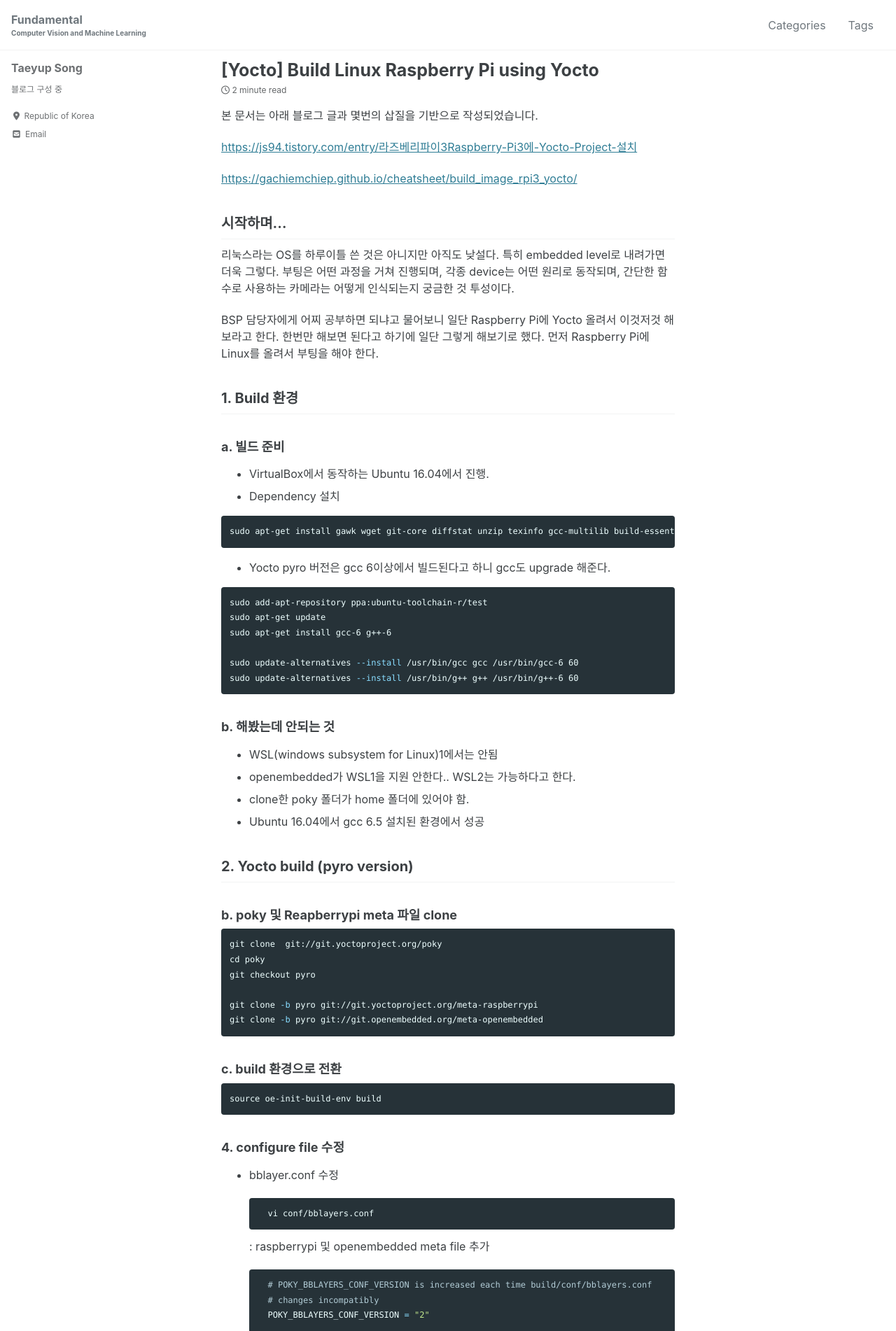
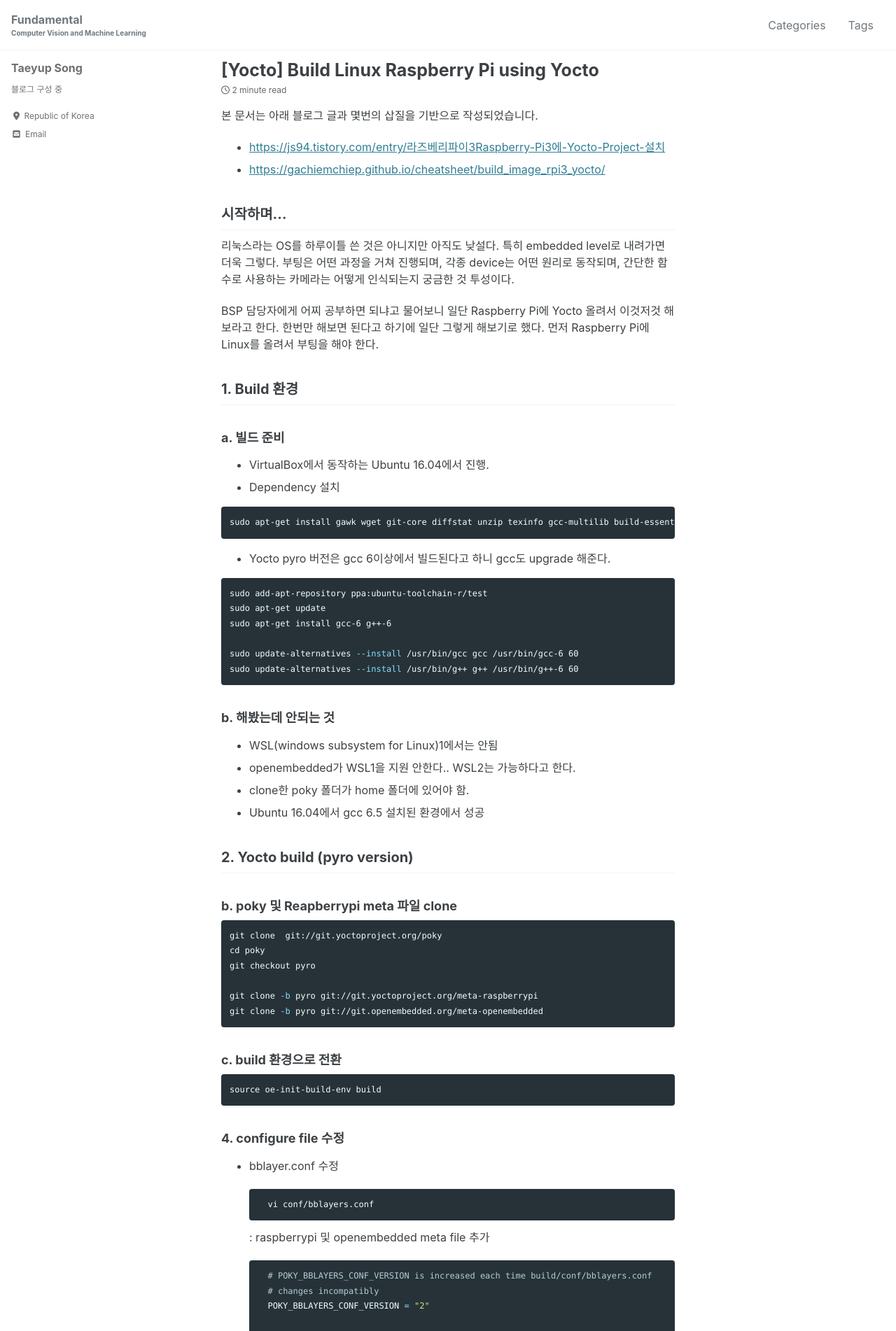
Before and after one commit to jerogar/jerogar.github.io, a Jekyll site: the page built from _posts/Dev/2020-09-14-Yocto1.md, in a window 1280 px wide. Shown: the top 1902 px of the page at 70% size. Built offline with Jekyll 4.4.1, drawn with Linux system fonts in a browser that asks for light colours; cached includes are drawn as plain includes; nearby versions of some CDN libraries; comment, search, counter and statistics services are not loaded.

````diff
--- a/_posts/Dev/2020-09-14-Yocto1.md
+++ b/_posts/Dev/2020-09-14-Yocto1.md
@@ -10,9 +10,8 @@ tags:
 
 본 문서는 아래 블로그 글과 몇번의 삽질을 기반으로 작성되었습니다.
 
-[https://js94.tistory.com/entry/라즈베리파이3Raspberry-Pi3에-Yocto-Project-설치](https://js94.tistory.com/entry/%EB%9D%BC%EC%A6%88%EB%B2%A0%EB%A6%AC%ED%8C%8C%EC%9D%B43Raspberry-Pi3%EC%97%90-Yocto-Project-%EC%84%A4%EC%B9%98)
-
-[https://gachiemchiep.github.io/cheatsheet/build_image_rpi3_yocto/](https://gachiemchiep.github.io/cheatsheet/build_image_rpi3_yocto/)
+- [https://js94.tistory.com/entry/라즈베리파이3Raspberry-Pi3에-Yocto-Project-설치](https://js94.tistory.com/entry/%EB%9D%BC%EC%A6%88%EB%B2%A0%EB%A6%AC%ED%8C%8C%EC%9D%B43Raspberry-Pi3%EC%97%90-Yocto-Project-%EC%84%A4%EC%B9%98)
+- [https://gachiemchiep.github.io/cheatsheet/build_image_rpi3_yocto/](https://gachiemchiep.github.io/cheatsheet/build_image_rpi3_yocto/)
 
 
 ## 시작하며...
@@ -147,7 +146,7 @@ source oe-init-build-env build
 bitbake rpi-hwup-image
 ```
 
-![yocto_result](./_posts/img/yocto1.png)
+![yocto_result](./yocto1.png)
 
 
 ### 6. SD card에 복사
````
Also changed, not shown: _posts/Dev/Yocto1/yocto1.png (renamed from _posts/Dev/img/yocto1.png).
